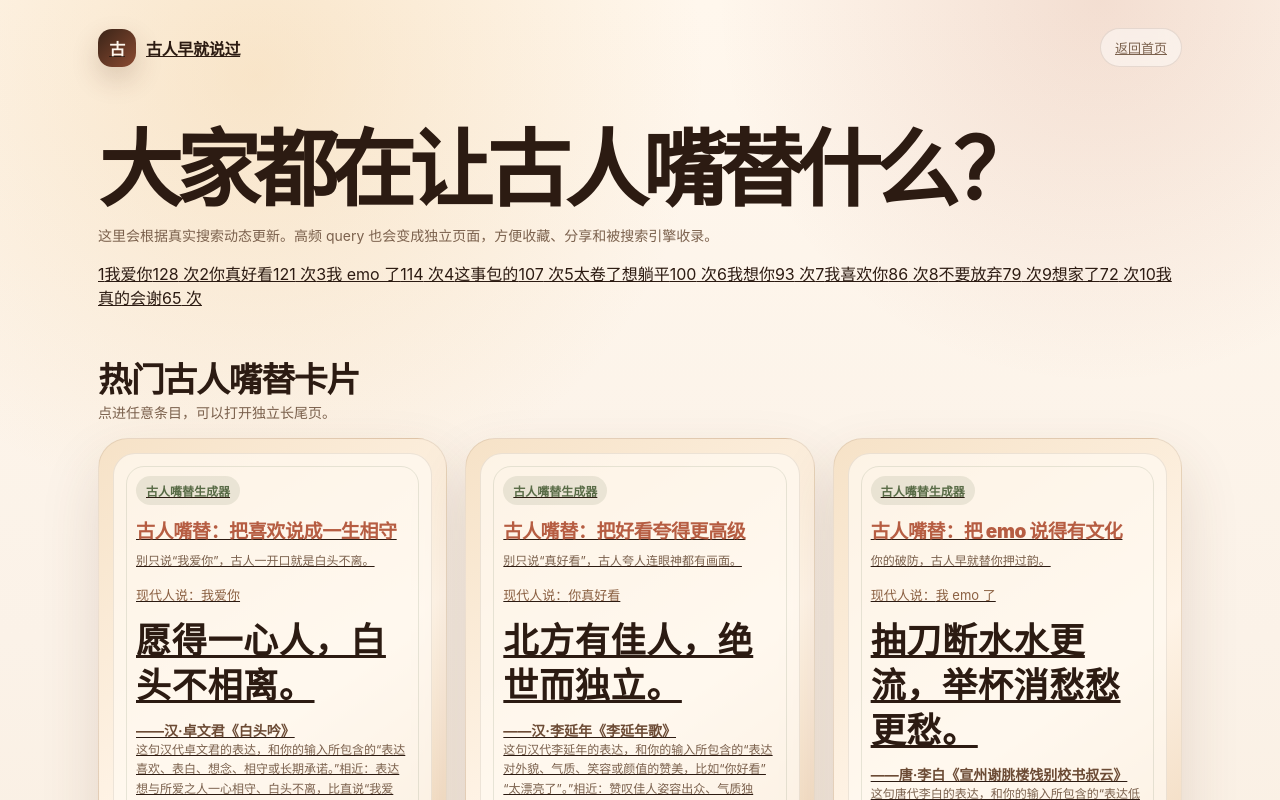
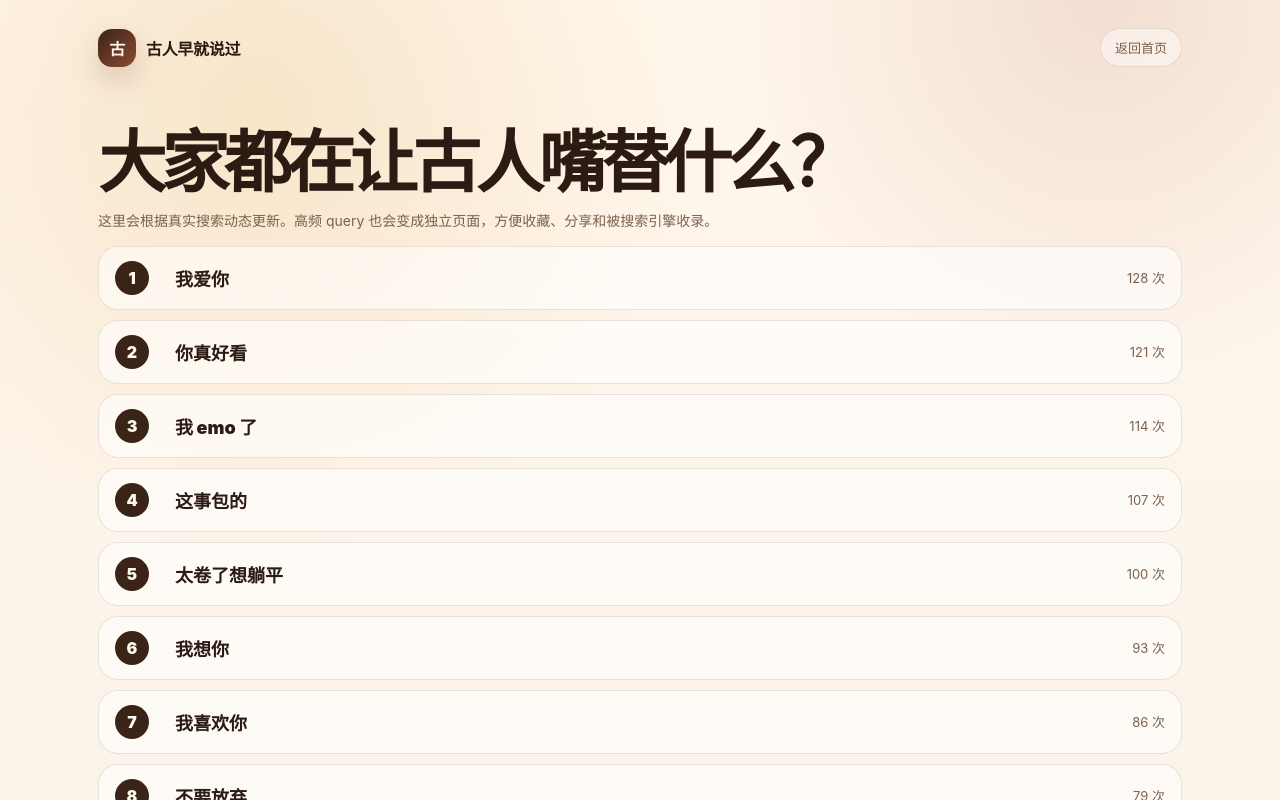
Before and after one commit to yandong2023/gu-ren-said, a Next.js app: page /hot in a window 1280 px wide. Shown: the top 800 px of the page. Built offline with nearby package versions, Linux system fonts and the light colour scheme.

Commit message:
Style hot leaderboard and query pages

```diff
--- a/app/globals.css
+++ b/app/globals.css
@@ -28,9 +28,10 @@ button { cursor: pointer; }
 a { color: inherit; }
 .shell { width: min(1120px, 100%); margin: 0 auto; padding: 28px 18px 48px; }
 .nav { display: flex; align-items: center; justify-content: space-between; gap: 16px; margin-bottom: 32px; }
-.brand { display: inline-flex; align-items: center; gap: 10px; font-weight: 800; letter-spacing: -0.02em; }
+.brand { display: inline-flex; align-items: center; gap: 10px; font-weight: 800; letter-spacing: -0.02em; text-decoration: none; }
 .brand-mark { display: grid; place-items: center; width: 38px; height: 38px; border-radius: 14px; background: linear-gradient(135deg, #3a2418, #8b4a31); color: #fff7ed; box-shadow: 0 12px 28px rgba(84, 46, 26, 0.2); }
-.nav-pill { display: inline-flex; align-items: center; padding: 9px 14px; border: 1px solid var(--line); border-radius: 999px; color: var(--muted); background: rgba(255,255,255,0.45); backdrop-filter: blur(10px); font-size: 13px; white-space: nowrap; }
+.nav-actions { display: flex; align-items: center; gap: 10px; }
+.nav-pill { display: inline-flex; align-items: center; padding: 9px 14px; border: 1px solid var(--line); border-radius: 999px; color: var(--muted); background: rgba(255,255,255,0.45); backdrop-filter: blur(10px); font-size: 13px; white-space: nowrap; text-decoration: none; }
 .hero { display: grid; grid-template-columns: minmax(0, 1.05fr) minmax(340px, 0.95fr); gap: 30px; align-items: start; }
 .hero-copy { padding-top: 28px; }
 .badge { display: inline-flex; align-items: center; gap: 8px; padding: 8px 12px; border-radius: 999px; color: #7c3a22; background: rgba(255, 255, 255, 0.55); border: 1px solid rgba(182, 93, 66, 0.16); box-shadow: 0 8px 30px rgba(74, 42, 22, 0.07); font-size: 13px; }
@@ -49,6 +50,11 @@ textarea::placeholder { color: rgba(123, 97, 77, 0.72); }
 .examples { display: flex; flex-wrap: wrap; gap: 9px; margin-top: 16px; }
 .example-chip { border: 1px solid rgba(82, 50, 30, 0.1); border-radius: 999px; padding: 8px 12px; color: #674833; background: rgba(255,255,255,0.62); font-size: 13px; }
 .example-chip:hover { background: #fff; }
+.hot-strip { margin-top: 18px; padding: 16px; border: 1px solid var(--line); border-radius: 24px; background: rgba(255, 255, 255, 0.54); }
+.hot-strip-title { color: #5c3925; font-size: 14px; font-weight: 900; margin-bottom: 12px; }
+.hot-strip-list { display: flex; flex-wrap: wrap; gap: 9px; }
+.hot-chip { display: inline-flex; align-items: center; gap: 7px; padding: 8px 12px; border-radius: 999px; color: #674833; background: rgba(255,255,255,0.72); border: 1px solid rgba(82, 50, 30, 0.1); font-size: 13px; text-decoration: none; }
+.hot-chip span { display: grid; place-items: center; width: 20px; height: 20px; border-radius: 999px; background: rgba(182, 93, 66, 0.12); color: var(--accent); font-size: 11px; font-weight: 900; }
 .preview-stack { position: sticky; top: 20px; min-height: 600px; }
 .phone-frame { width: min(100%, 430px); margin-left: auto; padding: 12px; border-radius: 42px; background: linear-gradient(145deg, rgba(71, 43, 27, 0.96), rgba(132, 73, 41, 0.88)); box-shadow: 0 34px 90px rgba(74, 42, 22, 0.24); }
 .phone-screen { overflow: hidden; border-radius: 33px; background: #fff7ed; border: 1px solid rgba(255,255,255,0.36); }
@@ -56,7 +62,9 @@ textarea::placeholder { color: rgba(123, 97, 77, 0.72); }
 .section-title h2 { margin: 0; font-size: clamp(24px, 3vw, 34px); letter-spacing: -0.04em; }
 .section-title p { margin: 0; color: var(--muted); font-size: 14px; }
 .results { display: grid; grid-template-columns: repeat(3, minmax(0, 1fr)); gap: 18px; }
+.result-link { display: block; text-decoration: none; }
 .result-card { display: flex; flex-direction: column; gap: 12px; }
+.single-result { width: min(430px, 100%); }
 .share-card { width: 100%; aspect-ratio: 3 / 4; border-radius: 30px; padding: 14px; background: linear-gradient(145deg, #f6e2c7, #fff4e7 55%, #edd2b3); box-shadow: 0 26px 60px rgba(92, 55, 32, 0.14); border: 1px solid rgba(82, 50, 30, 0.1); }
 .share-card-inner { position: relative; height: 100%; padding: 22px; border-radius: 22px; background: rgba(255, 250, 242, 0.72); border: 1px solid rgba(82, 50, 30, 0.1); display: flex; flex-direction: column; overflow: hidden; }
 .share-card-inner::before { content: ""; position: absolute; inset: 12px; border: 1px solid rgba(88, 107, 70, 0.14); border-radius: 18px; pointer-events: none; }
@@ -85,6 +93,17 @@ textarea::placeholder { color: rgba(123, 97, 77, 0.72); }
 .source-detail-body strong { display: block; color: var(--ink); margin-bottom: 8px; }
 .source-detail-body p { margin: 0; max-height: 220px; overflow: auto; white-space: pre-wrap; }
 .empty-state { margin: 18px 0; padding: 18px; border-radius: 22px; background: rgba(255,255,255,0.6); color: var(--muted); border: 1px solid var(--line); }
+.query-hero { margin: 12px 0 26px; padding: 24px; border: 1px solid var(--line); border-radius: 28px; background: rgba(255,255,255,0.52); }
+.query-hero h1 { max-width: 850px; margin-bottom: 12px; font-size: clamp(34px, 6vw, 72px); }
+.query-hero p { margin: 0; color: var(--muted); font-size: 18px; line-height: 1.7; }
+.hot-title h1 { font-size: clamp(34px, 6vw, 68px); }
+.hot-ranking { display: grid; gap: 10px; }
+.hot-rank-row { display: grid; grid-template-columns: 48px 1fr auto; align-items: center; gap: 12px; padding: 14px 16px; border-radius: 20px; background: rgba(255,255,255,0.58); border: 1px solid var(--line); text-decoration: none; }
+.hot-rank-row:hover { background: rgba(255,255,255,0.86); }
+.hot-rank-index { display: grid; place-items: center; width: 34px; height: 34px; border-radius: 999px; color: #fff8ef; background: #3a2418; font-weight: 900; }
+.hot-rank-query { font-size: 18px; font-weight: 900; }
+.hot-rank-count { color: var(--muted); font-size: 13px; }
+.related-searches { margin-top: 42px; }
 .tech-grid { display: grid; grid-template-columns: repeat(4, minmax(0, 1fr)); gap: 14px; margin-top: 42px; }
 .tech-item { padding: 18px; border: 1px solid var(--line); border-radius: 22px; background: rgba(255,255,255,0.5); }
 .tech-item strong { display: block; margin-bottom: 8px; }
@@ -106,6 +125,8 @@ textarea::placeholder { color: rgba(123, 97, 77, 0.72); }
   .search-panel { border-radius: 24px; }
   .search-actions { align-items: stretch; flex-direction: column; }
   .primary-btn { width: 100%; }
+  .hot-rank-row { grid-template-columns: 40px 1fr; }
+  .hot-rank-count { grid-column: 2; }
   .results { grid-template-columns: 1fr; }
   .tech-grid { grid-template-columns: 1fr; }
   .share-card-inner { padding: 18px; }
```
